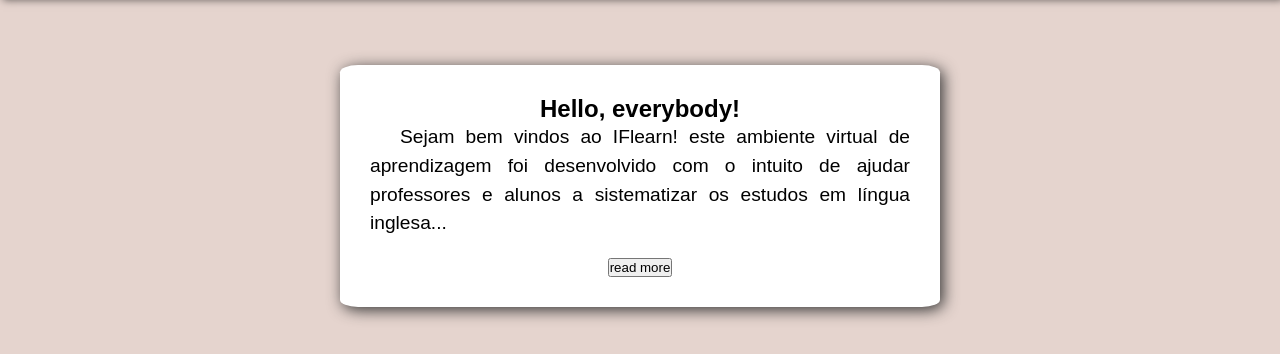
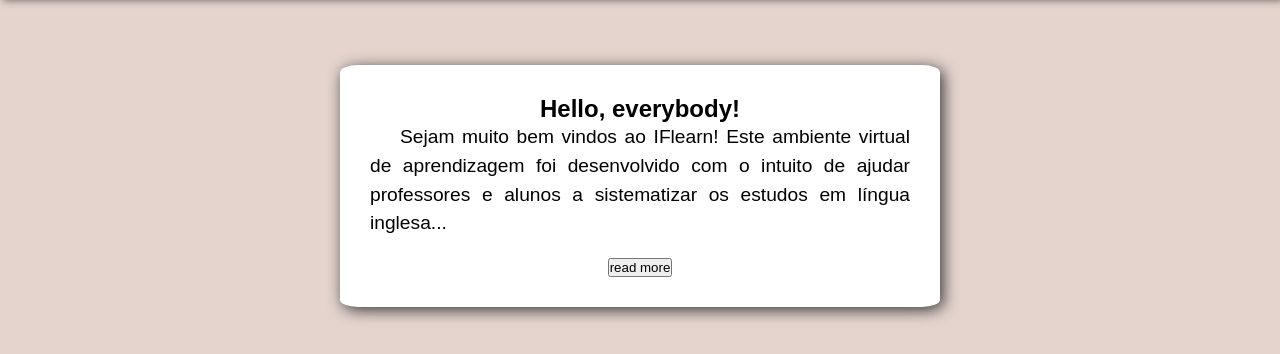
Before and after one commit to Eli-Mesquita/IFLEARN, a plain HTML site: page Index.html in a window 1280 px wide. Shown: the part 123-477 px from the top of the page. Drawn offline with Linux system fonts and the light colour scheme.

Commit message:
Update Index.html

```diff
--- a/Index.html
+++ b/Index.html
@@ -40,7 +40,7 @@
 
         <main class="box">
             <h2>Hello, everybody!</h2>
-            <p>Sejam bem vindos ao IFlearn! este ambiente virtual de aprendizagem foi desenvolvido com o intuito de ajudar professores e alunos a sistematizar os estudos em língua inglesa<span id="dots">...</span><span id="more">erisque enim ligula venenatis dolor. Maecenas nisl est, ultrices nec congue eget, auctor vitae massa. Fusce luctus vestibulum augue ut aliquet. Nunc sagittis dictum nisi, sed ullamcorper ipsum dignissim ac. In at libero sed nunc venenatis imperdiet sed ornare turpis. Donec vitae dui eget tellus gravida venenatis. Integer fringilla congue eros non fermentum. Sed dapibus pulvinar nibh tempor porta.</span></p>
+            <p>Sejam muito bem vindos ao IFlearn! Este ambiente virtual de aprendizagem foi desenvolvido com o intuito de ajudar professores e alunos a sistematizar os estudos em língua inglesa<span id="dots">...</span><span id="more">erisque enim ligula venenatis dolor. Maecenas nisl est, ultrices nec congue eget, auctor vitae massa. Fusce luctus vestibulum augue ut aliquet. Nunc sagittis dictum nisi, sed ullamcorper ipsum dignissim ac. In at libero sed nunc venenatis imperdiet sed ornare turpis. Donec vitae dui eget tellus gravida venenatis. Integer fringilla congue eros non fermentum. Sed dapibus pulvinar nibh tempor porta.</span></p>
 
             <button href="javascript:void(0)" onclick="myFunction()" id="myBtn">read more</button>
         </main>
```
